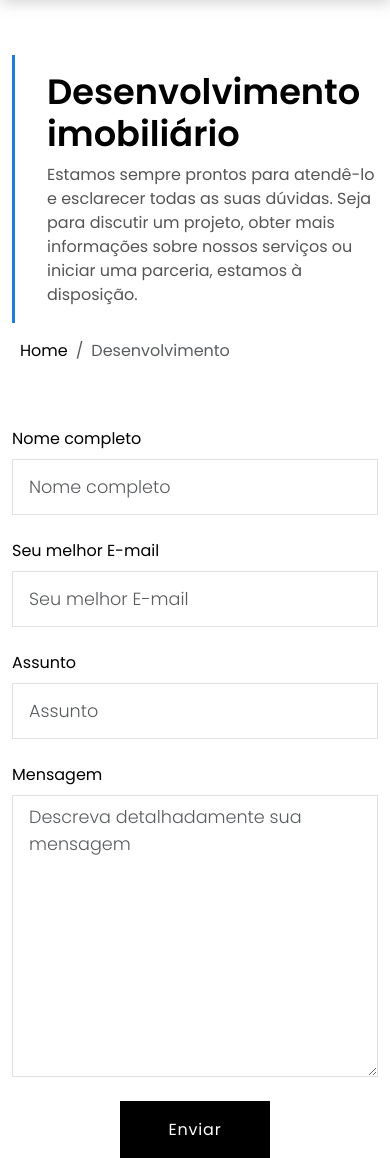
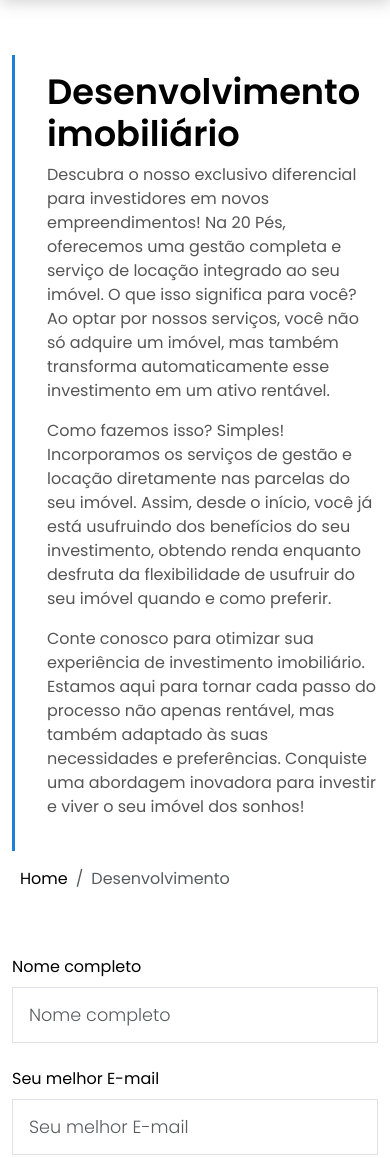
Before and after one commit to everlon/20pes, a Django app: page /desenvolvimento-imobiliario/ in a window 390 px wide. Shown: the part 113-1271 px from the top of the page. Run offline with Django 4.2, Linux system fonts and the light colour scheme; some libraries are stand-ins or nearby versions.

Commit message:
Novo texto para Desenvolvimento imobiliário

```diff
--- a/imoveis/templates/property-development.html
+++ b/imoveis/templates/property-development.html
@@ -14,7 +14,11 @@
           <div class="col-md-12 col-lg-8">
             <div class="title-single-box">
               <h1 class="title-single">Desenvolvimento imobiliário</h1>
-              <span class="color-text-a">Estamos sempre prontos para atendê-lo e esclarecer todas as suas dúvidas. Seja para discutir um projeto, obter mais informações sobre nossos serviços ou iniciar uma parceria, estamos à disposição.</span>
+              <span class="color-text-a">
+                <p>Descubra o nosso exclusivo diferencial para investidores em novos empreendimentos! Na 20 Pés, oferecemos uma gestão completa e serviço de locação integrado ao seu imóvel. O que isso significa para você? Ao optar por nossos serviços, você não só adquire um imóvel, mas também transforma automaticamente esse investimento em um ativo rentável.</p>
+                <p>Como fazemos isso? Simples! Incorporamos os serviços de gestão e locação diretamente nas parcelas do seu imóvel. Assim, desde o início, você já está usufruindo dos benefícios do seu investimento, obtendo renda enquanto desfruta da flexibilidade de usufruir do seu imóvel quando e como preferir.</p>
+                <p>Conte conosco para otimizar sua experiência de investimento imobiliário. Estamos aqui para tornar cada passo do processo não apenas rentável, mas também adaptado às suas necessidades e preferências. Conquiste uma abordagem inovadora para investir e viver o seu imóvel dos sonhos!</p>
+              </span>
             </div>
           </div>
           <div class="col-md-12 col-lg-4">
```
